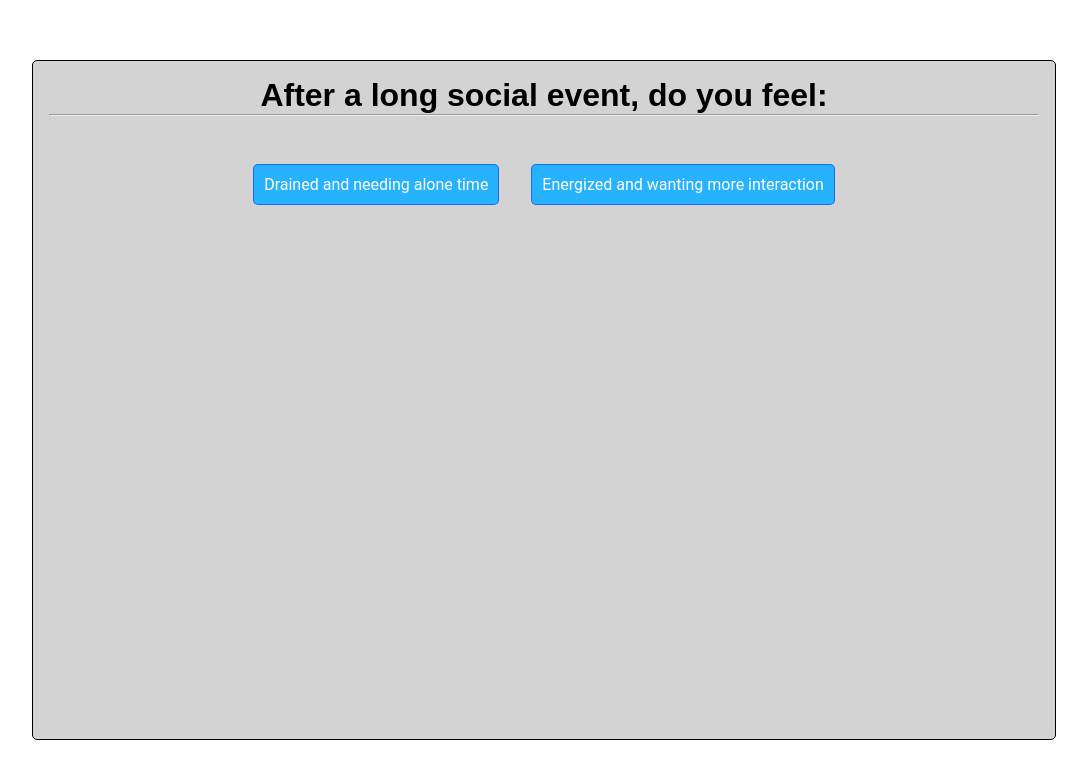
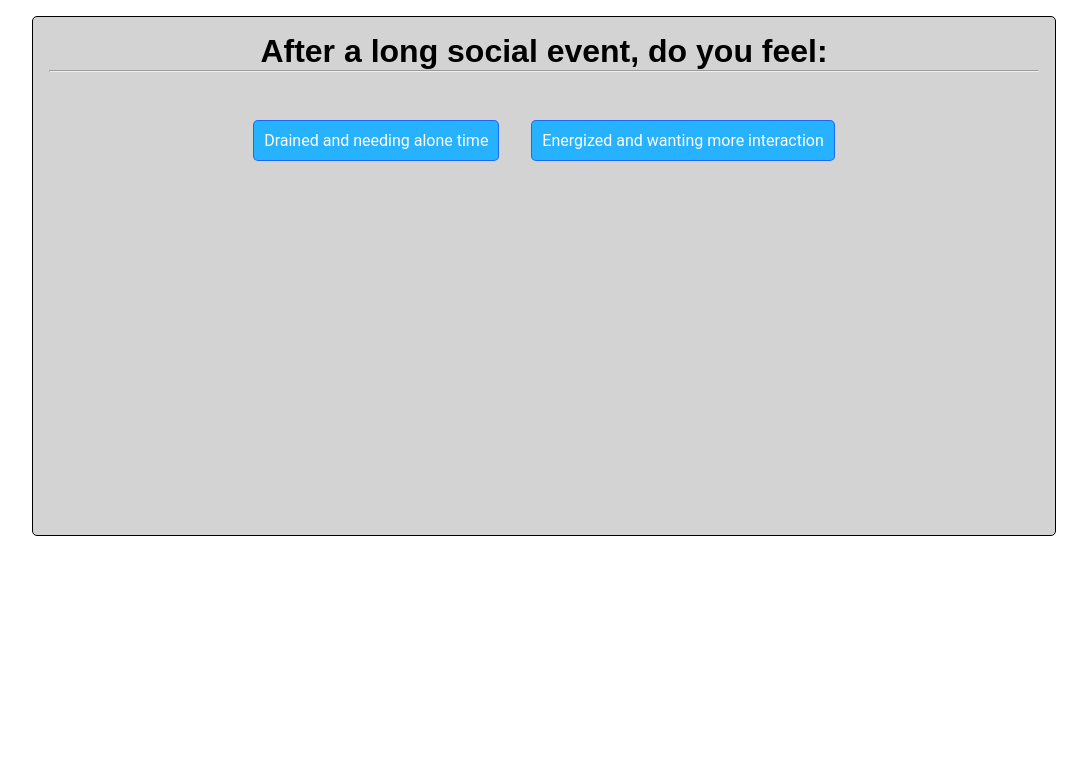
Before and after one commit to JMSONNE/Personality-test, a React (Vite) app: page / in a window 1280 px wide. Shown: the top 778 px of the page, without its empty margins (96-1183 px from the left). Built offline with nearby package versions, Linux system fonts and the light colour scheme.

Commit message:
changed styling

```diff
--- a/src/index.css
+++ b/src/index.css
@@ -4,14 +4,14 @@
   font-family: Arial, Helvetica, sans-serif;
 }
 .container {
-  height: 100vh;
   display: flex;
   justify-content: center;
   align-items: center;
 }
 .quiz-box {
   width: 80vw;
-  min-height: 85vh;
+  min-height: 65vh;
+  margin-top: 1rem;
   border: 1px solid black;
   border-radius: 5px;
   background-color: rgb(211, 211, 211);
@@ -24,7 +24,6 @@
   padding: 1rem;
 }
 .answer-box {
-  height: 60%;
   margin-top: 1rem;
   display: flex;
   justify-content: center;
```
